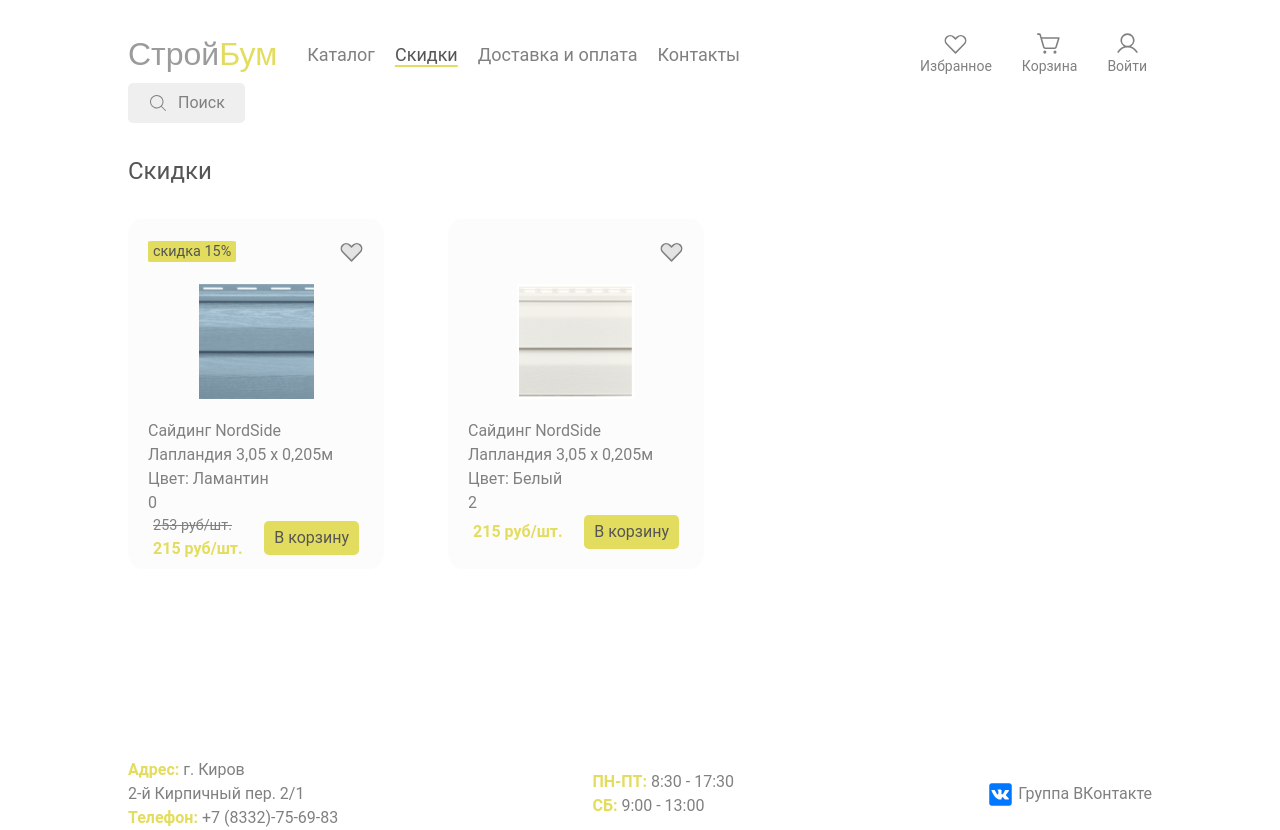
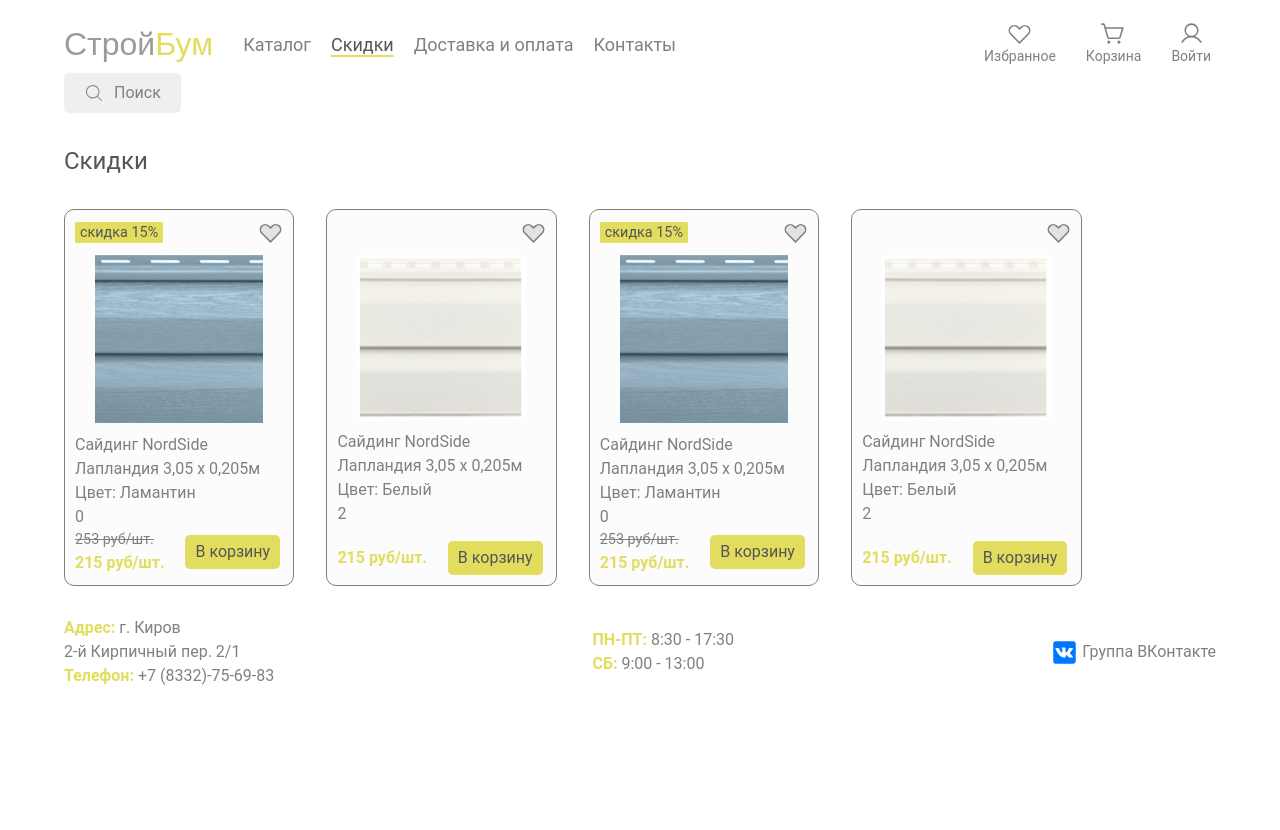
Before and after one commit to kotamikh/StroyBum, a Nuxt app: page /discount in a window 1280 px wide. After the commit the page ends 800 px from the top, so only its background shows below. Built offline with nearby package versions, Linux system fonts and the light colour scheme; a web font is replaced by a local one.

Commit message:
fix footer position, fix the grid

```diff
--- a/app.vue
+++ b/app.vue
@@ -7,10 +7,4 @@
 <script setup lang="ts">
 import 'assets/main.css'
 import 'assets/reset.css'
-
-useHead({
-  htmlAttrs: {
-    lang: 'ru'
-  }
-})
 </script>
--- a/assets/main.css
+++ b/assets/main.css
@@ -8,11 +8,6 @@
   --background-grey: #FCFCFC;
   color: var(--middle-grey);
   box-sizing: border-box;
-}
-
-html {
-  width: 100vw;
-  overflow-x: hidden;
 }
 
 body {
--- a/assets/reset.css
+++ b/assets/reset.css
@@ -28,14 +28,17 @@
     margin: 0;
 }
 
-body {
+body,
+html {
+    width: 100vw;
     min-height: 100vh;
     line-height: 1.5;
+    overflow-x: hidden;
     scroll-behavior: smooth;
     text-rendering: optimizeSpeed;
 }
 
-#app {
+#nuxt {
     width: inherit;
 }
 
--- a/components/NavBar.vue
+++ b/components/NavBar.vue
@@ -77,7 +77,7 @@
 
 .navigation-panel
   display: flex
-  margin: 30px auto
+  margin: 0 auto 30px
   flex-direction: column
 
   .line-1
--- a/components/ProductCard.vue
+++ b/components/ProductCard.vue
@@ -10,8 +10,10 @@
       </svg>
       <div class="discount-mark" v-if="discount !== 0">скидка {{ discount * 100 }}%</div>
     </div>
-    <img :src="image" class="product-img" alt="product-img"/>
-    <p>{{ name }}</p>
+    <div class="img-holder">
+      <img :src="image" class="product-img" alt="product-img"/>
+    </div>
+    <p class="product-name">{{ name }}</p>
     <p>{{ stock }}</p>
     <div class="price-cart">
       <div class="price">
@@ -49,11 +51,14 @@
 
 <style scoped lang="sass">
 .product-card
-  width: 25%
-  padding: 20px
+  width: 20%
+  display: flex
+  flex-direction: column
+  padding: 10px
   min-width: 150px
-  max-height: 350px
-  border-radius: 5%
+  max-height: 380px
+  border-radius: 10px
+  border: 1px solid grey
   background-color: var(--background-grey)
 
   .marks
@@ -78,17 +83,20 @@
       &:hover
         fill: var(--yellow)
 
-  .product-img
-    height: 50%
+  .img-holder
+    width: 100%
     margin: 0 auto
-    padding: 20px 0
-    min-height: 100px
+    padding: 10px 20px
+
+  .product-name
+    overflow: hidden
+    text-overflow: ellipsis
 
   .price-cart
     gap: 10%
     display: flex
     align-items: center
-    justify-content: center
+    margin-top: auto
 
     .cart-btn
       background-color: var(--yellow)
--- a/components/TheFooter.vue
+++ b/components/TheFooter.vue
@@ -28,13 +28,10 @@
   bottom: 0
   display: flex
   width: inherit
-  position: absolute
-  padding-top: 10px
   color: var(--grey)
   align-items: center
   background-color: white
   justify-content: space-between
-
 
   .footer-item
     a
--- a/layouts/defaultlayout.vue
+++ b/layouts/defaultlayout.vue
@@ -14,6 +14,10 @@
 
 <style scoped lang="sass">
 .layout
-  width: 80vw
-  margin: 0 auto
+  width: 90vw
+  margin: 20px auto 10px
+
+  .content
+    display: flex
+    flex-direction: column
 </style>
--- a/nuxt.config.ts
+++ b/nuxt.config.ts
@@ -1,5 +1,12 @@
 // https://nuxt.com/docs/api/configuration/nuxt-config
 export default defineNuxtConfig({
   devtools: { enabled: true, ssr: true },
-  modules: ['nuxt-icon']
+  modules: ['nuxt-icon'],
+  app: {
+    head: {
+      htmlAttrs: {
+        lang: 'RU'
+      }
+    }
+  }
 })
--- a/pages/deliveryPayment.vue
+++ b/pages/deliveryPayment.vue
@@ -1,4 +1,5 @@
 <template>
+  <div class="wrapper">
     <div class="delivery-methods">
       <div class="method">
         <h3 style="grid-area: 1 / 1 / 2 / 2">Самовывоз</h3>
@@ -12,14 +13,15 @@
       </div>
       <div class="method">
         <h3 style="grid-area: 1 / 2 / 2 / 3">Доставка</h3>
-      <div class="method-text"  style="grid-area: 2 / 2 / 3 / 3">
+        <div class="method-text" style="grid-area: 2 / 2 / 3 / 3">
           <p>В любой город России через транспортные компании БайкалСервис, ПЭК, Объём, Деловые линии.</p>
           <p><span>Внимание!</span> Стоимость доставки рассчитывается согласно тарифу транспортной компании.</p>
         </div>
         <img :src="delivery" alt="доставка" style="max-width: 150px; margin: auto;grid-area: 3 / 2 / 4 / 3">
       </div>
+    </div>
     <div class="payment">
-      <p  style="grid-area: 4 / 1 / 5 / 3">Товары оплачиваются перед получением, наличными или банковской картой.</p>
+      <p>Товары оплачиваются перед получением, наличными или банковской картой.</p>
     </div>
   </div>
 
@@ -32,13 +34,17 @@
 </script>
 
 <style scoped lang="sass">
+.wrapper
+  display: flex
+  margin: 50px 0
+  flex-direction: column
+
   .delivery-methods
     display: grid
-  height: content-box
-  margin-top: 50px
     grid-gap: 5%
-  grid-template-rows: max-content
+    height: max-content
     grid-template-columns: repeat(2, 1fr)
+    grid-template-rows: 0.5fr 2fr 3fr
 
     .method
       display: contents
@@ -50,8 +56,6 @@
         margin-bottom: 10px
         font-size: calc((100vw - 320px) / (1280 - 320) * (20 - 16) + 16px)
 
-    .method-text:first-child
-      text-align: center
       p
         color: var(--grey)
         margin-bottom: 10px
@@ -62,11 +66,8 @@
           color: #FF6126
 
   .payment
-    display: contents
-    p
+    margin: 20px 0
     color: var(--grey)
-      margin: 20px 0
     text-align: center
     font-size: calc((100vw - 320px) / (1280 - 320) * (18 - 16) + 16px)
-
 </style>
--- a/pages/discount.vue
+++ b/pages/discount.vue
@@ -39,13 +39,35 @@
     discount: 0,
     description: 'бла-бла-бла',
     characteristics: []
+  },
+  {
+    name: 'Сайдинг NordSide Лапландия \n' +
+        '3,05 х 0,205м \n' +
+        'Цвет: Ламантин',
+    image: siding1,
+    price: 215,
+    stock: StockType.OutOfStock,
+    discount: 0.15,
+    description: 'бла-бла-бла',
+    characteristics: []
+  },
+  {
+    name: 'Сайдинг NordSide Лапландия \n' +
+        '3,05 х 0,205м \n' +
+        'Цвет: Белый',
+    image: siding2,
+    price: 215,
+    stock: StockType.InStock,
+    discount: 0,
+    description: 'бла-бла-бла',
+    characteristics: []
   }
 ]
 </script>
 
 <style scoped lang="sass">
 .discount
-  gap: 4rem
+  gap: 2rem
   display: flex
   margin: 30px 0
 </style>
```
Lines whose indentation alone changed are shown as unchanged.
